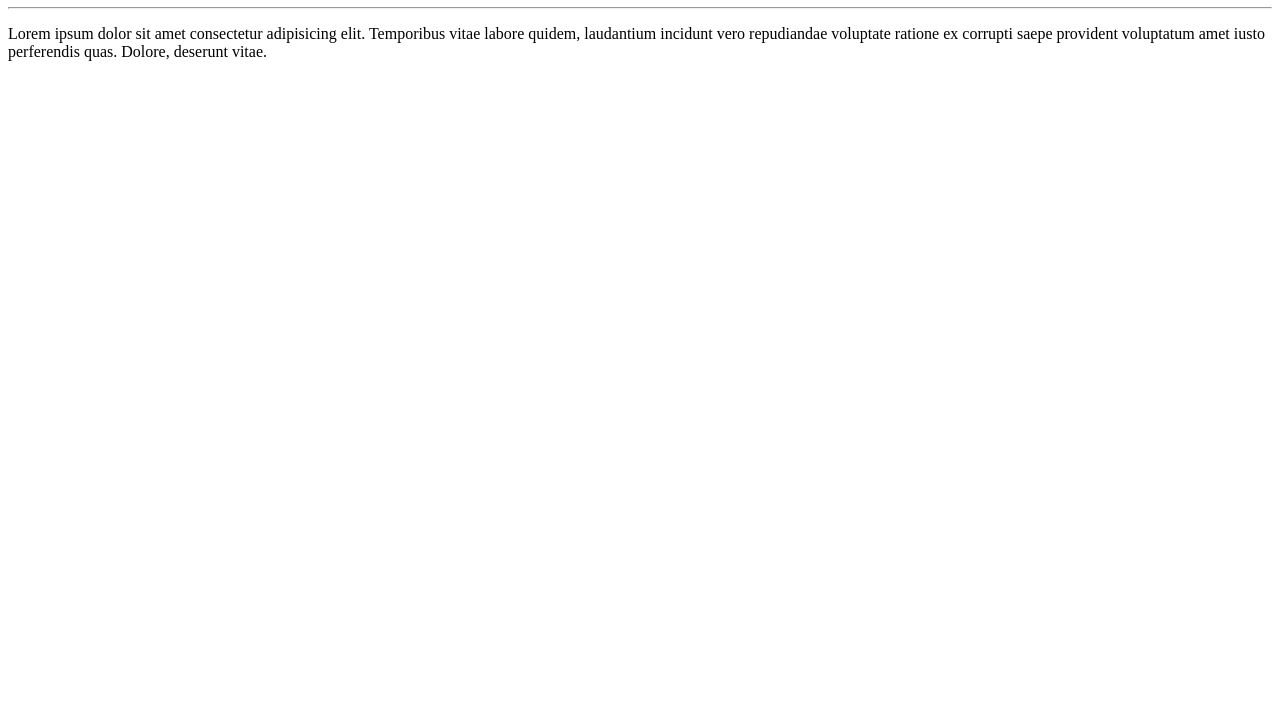
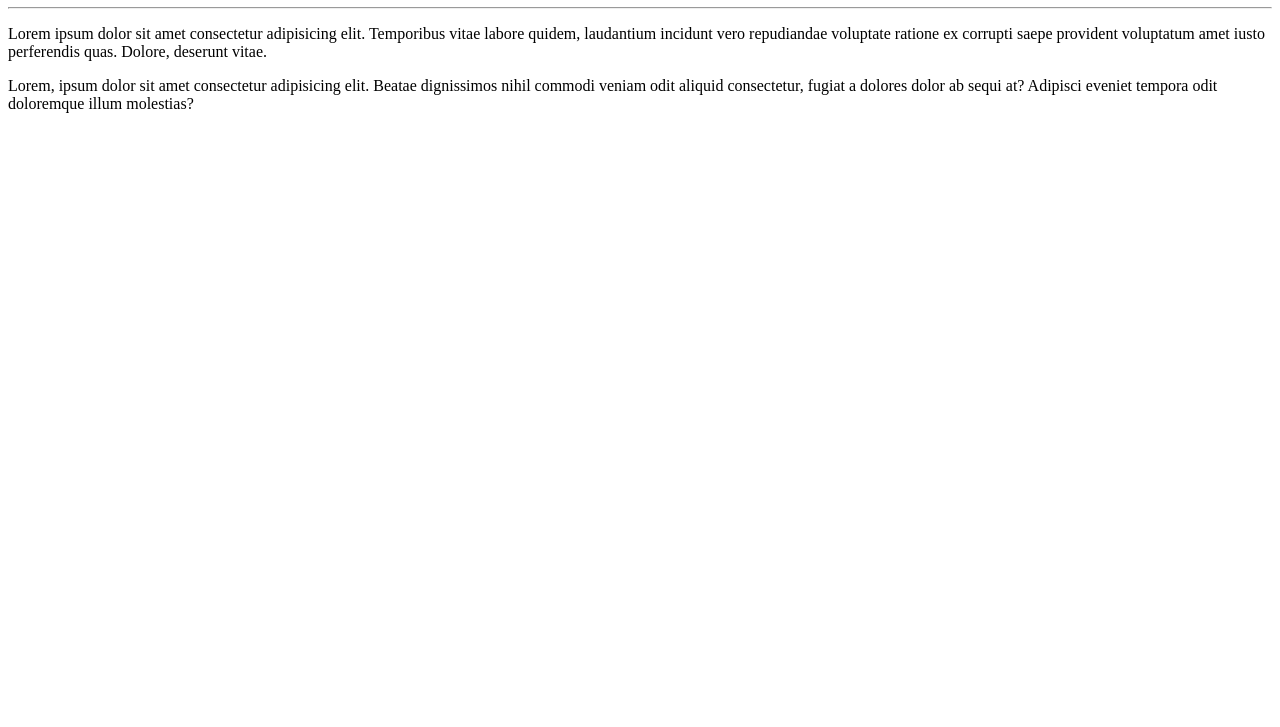
Before and after one commit to JRomell/Ola-Mundo, a plain HTML site: page siteexemplo/index.html in a window 1280 px wide. Shown: the part 73-800 px from the top of the page. Drawn offline with Linux system fonts and the light colour scheme.

Commit message:
adição de paragrafo

```diff
--- a/siteexemplo/index.html
+++ b/siteexemplo/index.html
@@ -10,5 +10,6 @@
     <h1>Olá, Mundo!</h1>
     <hr>
     <p>Lorem ipsum dolor sit amet consectetur adipisicing elit. Temporibus vitae labore quidem, laudantium incidunt vero repudiandae voluptate ratione ex corrupti saepe provident voluptatum amet iusto perferendis quas. Dolore, deserunt vitae.</p>
+    <p>Lorem, ipsum dolor sit amet consectetur adipisicing elit. Beatae dignissimos nihil commodi veniam odit aliquid consectetur, fugiat a dolores dolor ab sequi at? Adipisci eveniet tempora odit doloremque illum molestias?</p>
 </body>
 </html>
```
